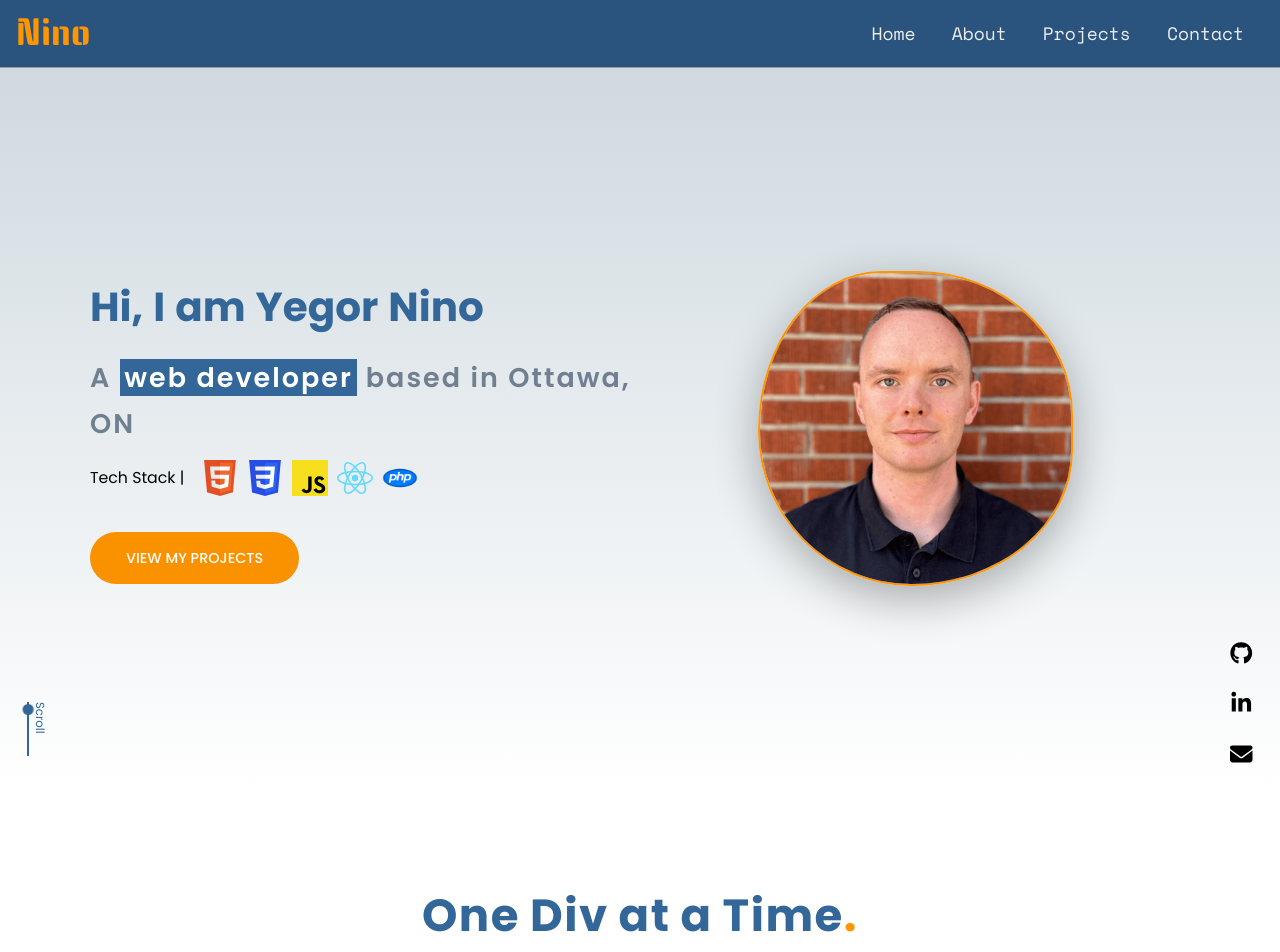
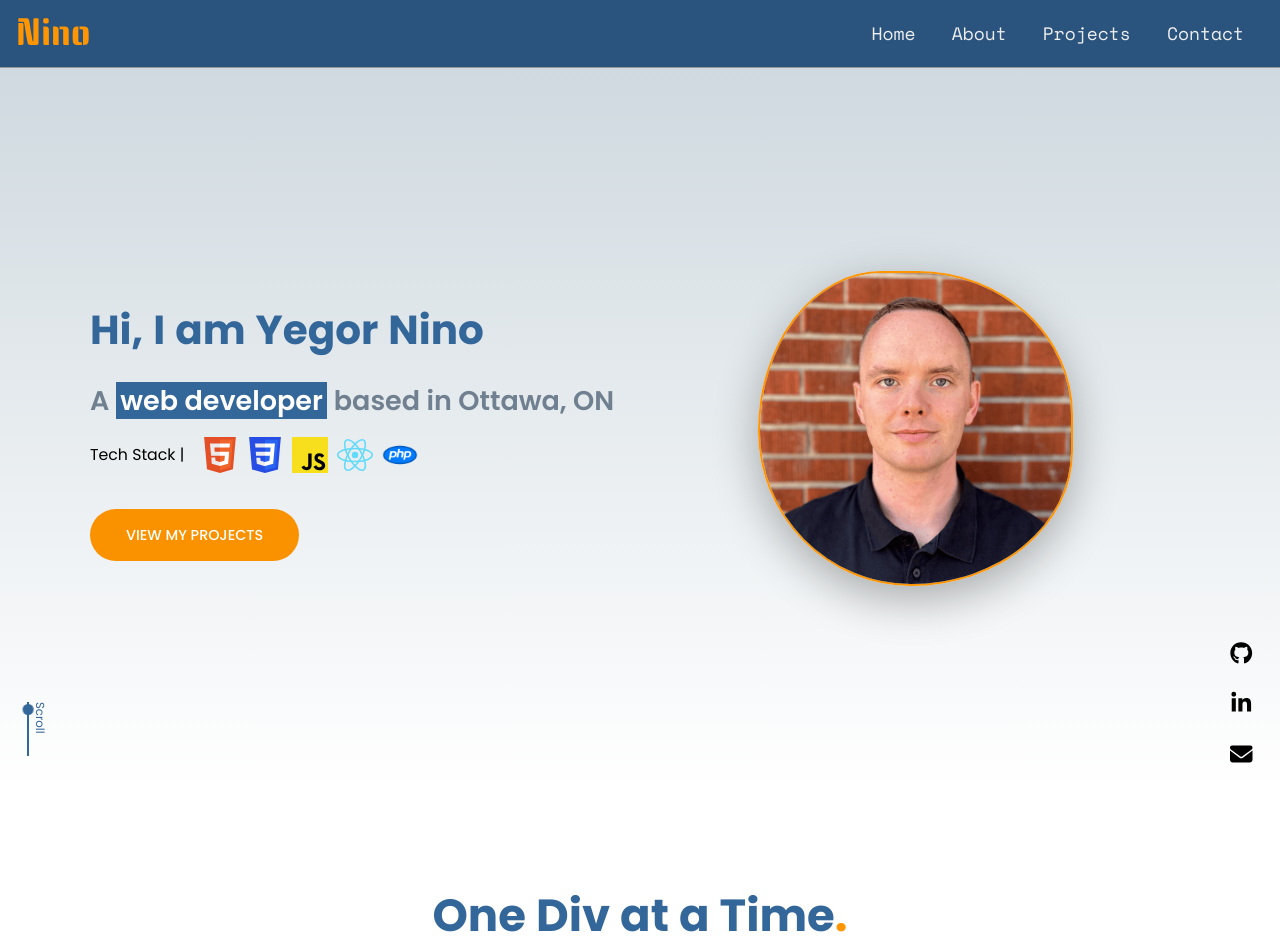
Before and after one commit to ninoala/portfolio, a React (Create React App) app: page / in a window 1280 px wide. Shown: the top 952 px of the page. Built offline with nearby package versions, Linux system fonts and the light colour scheme.

Commit message:
fixed letter spacing in headings

```diff
--- a/src/scss/base/_typography.scss
+++ b/src/scss/base/_typography.scss
@@ -7,7 +7,6 @@ body {
 .heading-primary {
     display: flex;
     flex-direction: column;
-    letter-spacing: 2px;
     font-family: $font-main;
 
     &--main {
@@ -16,12 +15,10 @@ body {
 
         @include respond(desktop-small) {
             font-size: 5rem;
-            letter-spacing: 1px;
         }
 
         @include respond(tab-land) {
             font-size: 4.5rem;
-            letter-spacing: 0;
         }
 
         @include respond(small-phone) {
@@ -33,10 +30,6 @@ body {
         font-size: 3rem;
         font-weight: 600;
         color: $color-grey-dark-2;
-
-        @include respond(phone) {
-            letter-spacing: 0;
-        }
     }
 
     &--highlight {
@@ -49,18 +42,15 @@ body {
 .heading-secondary {
     font-family: $font-main;
     font-size: 5rem;
-    letter-spacing: 1.5px;
     color: $color-primary-blue;
     text-align: center;
 
     @include respond(phone) {
         font-size: 4rem;
-        letter-spacing: 0;
     }
 
     @include respond(small-phone) {
         font-size: 3rem;
-        letter-spacing: 0;
     }
 
     &::after {
@@ -73,7 +63,6 @@ body {
     &--footer {
         color: $color-primary-blue;
         font-family: $font-main;
-        letter-spacing: 1.5px;
         text-align: center;
 
         &::after {
```
